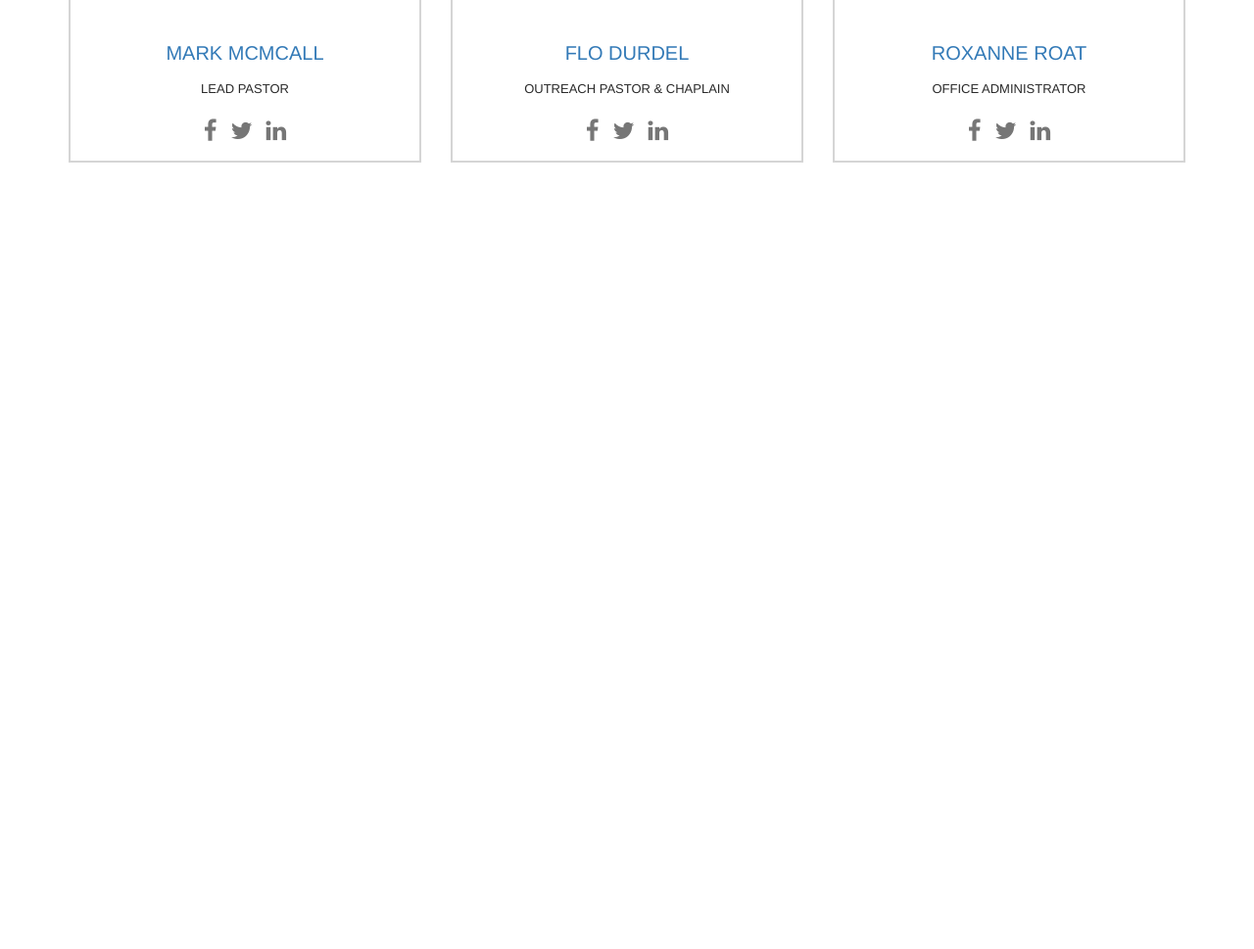
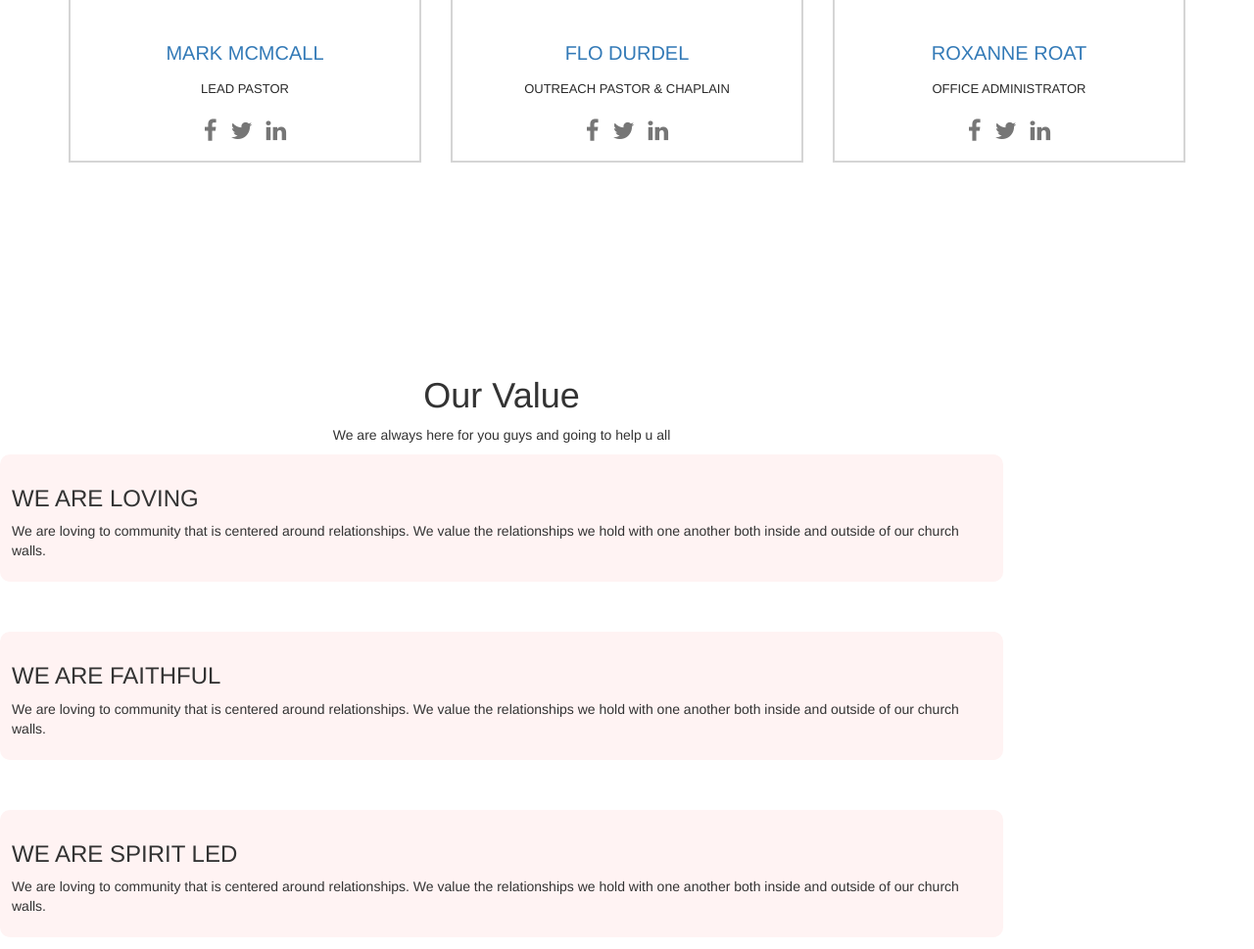
Before and after one commit to vicky140/church-app, a plain HTML site: page about-us/index.html in a window 1280 px wide. Shown: the part 1257-2226 px from the top of the page at 98% size. Before the commit the page ends 1521 px from the top, so only its background shows below. Drawn offline with nearby package versions, Linux system fonts and the light colour scheme.

Commit message:
row section

```diff
--- a/about-us/index.html
+++ b/about-us/index.html
@@ -134,6 +134,27 @@
             </div>
         </section>
 
+        <!-- Section Four -->
+        <section class="our-value">
+            <h1>Our Value</h1>
+            <p>We are always here for you guys and going to help u all </p>
+
+            <div class=".row-styling">
+                <div class="our-value-col">
+                    <h3>WE ARE LOVING</h3>
+                    <p>We are loving to community that is centered around relationships. We value the relationships we hold with one another both inside and outside of our church walls.</p>
+                </div>
+                <div class="our-value-col">
+                    <h3>WE ARE FAITHFUL</h3>
+                    <p>We are loving to community that is centered around relationships. We value the relationships we hold with one another both inside and outside of our church walls.</p>
+                </div>
+                <div class="our-value-col">
+                    <h3>WE ARE SPIRIT LED</h3>
+                    <p>We are loving to community that is centered around relationships. We value the relationships we hold with one another both inside and outside of our church walls.</p>
+                </div>
+            </div>
+        </section>
+
     <!-- Script -->
     <script src="//netdna.bootstrapcdn.com/bootstrap/3.0.0/js/bootstrap.min.js"></script>
     <script src="//code.jquery.com/jquery-1.11.1.min.js"></script>
--- a/about-us/style.css
+++ b/about-us/style.css
@@ -263,3 +263,37 @@ ul{
 .our-Team .cnt-block .follow-us li .fa:hover{
    color:#025a8e;
 }
+
+
+/* Section Four */
+.our-value{
+    width: 80%;
+    margin: none;
+    text-align: center;
+    padding-top: 100px;
+}
+
+.our-value-col{
+    flex-basis: 31%;
+    border-radius: 10px;
+    margin-bottom: 5%;
+    text-align: left;
+}
+.our-value-col img{
+    width: 100%;
+    border-radius: 10px;
+}
+
+.row-styling{
+    margin-top: 5%;
+    display: flex;
+    justify-content: space-between;
+}
+.our-value-col{
+    flex-basis: 31%;
+    background: #fff3f3;
+    border-radius: 10px;
+    margin-bottom: 5%;
+    padding: 12px;
+    box-sizing: border-box;
+}
```
